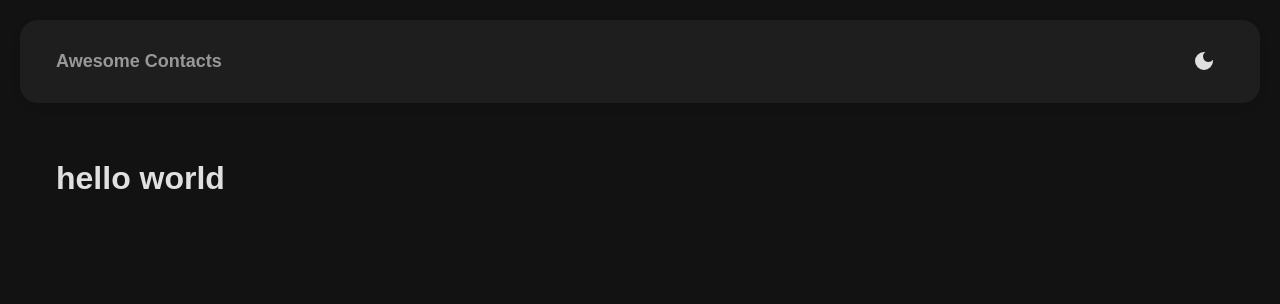
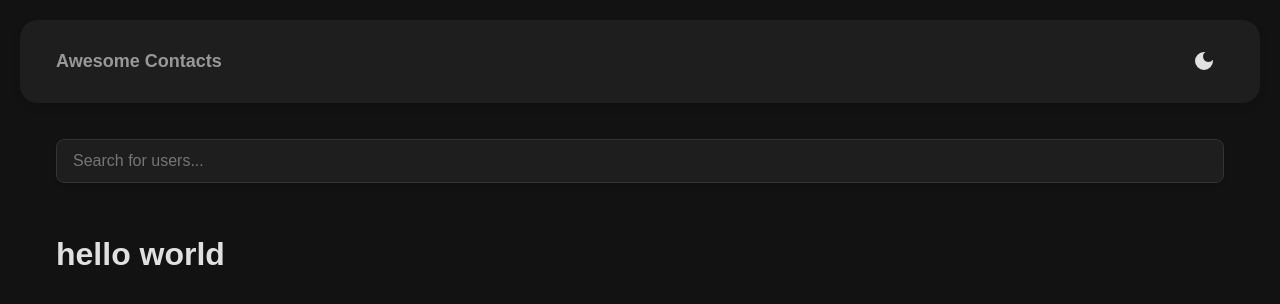
Before and after one commit to laurentlouk/sample-contact-app, a React (Vite) app: page / in a window 1280 px wide. Shown: the top 304 px of the page. Built offline with nearby package versions, Linux system fonts and the light colour scheme.

Commit message:
feat: add Search component with debouncing functionality and styled input

```diff
--- a/src/App.tsx
+++ b/src/App.tsx
@@ -1,4 +1,5 @@
 import { Header } from "./component/Header";
+import { Search } from "./component/Search.tsx";
 import { Container } from "./component/styles/Container.styled.tsx";
 import { GlobalStyles } from "./component/styles/Global.tsx";
 import { ThemeProviderContext } from "./context/theme.tsx";
@@ -10,6 +11,7 @@ function App() {
         <GlobalStyles />
         <Header />
         <Container>
+          <Search onSearch={() => console.log("hello")} />
           <h1>hello world</h1>
         </Container>
       </>
--- /dev/null
+++ b/src/component/Search.tsx
@@ -0,0 +1,26 @@
+import React, { useState, useEffect } from "react";
+import { StyledInput } from "./styles/Input.styled";
+import { useDebounce } from "../hooks/useDebounce";
+
+type SearchProps = {
+  onSearch: (query: string) => void;
+};
+
+export const Search: React.FC<SearchProps> = ({ onSearch }) => {
+  const [value, setValue] = useState("");
+  const [debouncedValue] = useDebounce(value.toLowerCase(), 300);
+
+  useEffect(() => {
+    onSearch(debouncedValue);
+    // eslint-disable-next-line react-hooks/exhaustive-deps -- this is intentional
+  }, [debouncedValue]);
+
+  return (
+    <StyledInput
+      type="text"
+      placeholder="Search for users..."
+      value={value}
+      onChange={(e) => setValue(e.target.value)}
+    />
+  );
+};
--- /dev/null
+++ b/src/component/styles/Input.styled.tsx
@@ -0,0 +1,18 @@
+import styled from "styled-components";
+
+export const StyledInput = styled.input`
+  width: 100%;
+  padding: 0.75rem 1rem;
+  margin-bottom: 2rem;
+  border: 1px solid ${(props) => props.theme.colors.border};
+  border-radius: 0.5rem;
+  background-color: ${(props) => props.theme.colors.cardBackground};
+  color: ${(props) => props.theme.colors.text};
+  font-size: 1rem;
+  box-shadow: 0 2px 4px rgba(0, 0, 0, 0.1);
+
+  &:focus {
+    outline: none;
+    border-color: ${(props) => props.theme.colors.primary};
+  }
+`;
--- /dev/null
+++ b/src/hooks/useDebounce.ts
@@ -0,0 +1,12 @@
+import { useState, useEffect } from "react";
+
+export function useDebounce<T>(value: T, delay = 500): T {
+  const [debouncedValue, setDebouncedValue] = useState<T>(value);
+
+  useEffect(() => {
+    const timeout = window.setTimeout(() => setDebouncedValue(value), delay);
+    return () => clearTimeout(timeout);
+  }, [value, delay]);
+
+  return debouncedValue;
+}
```
